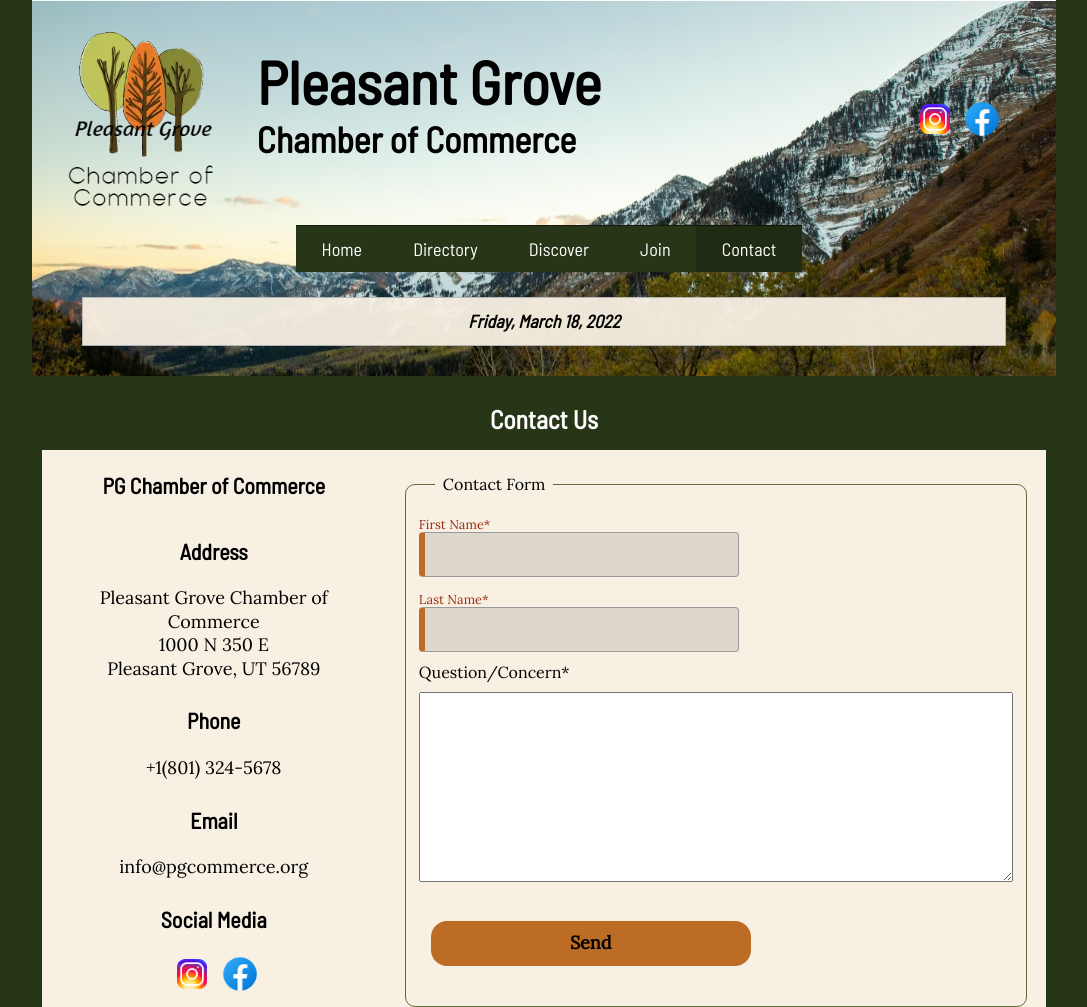
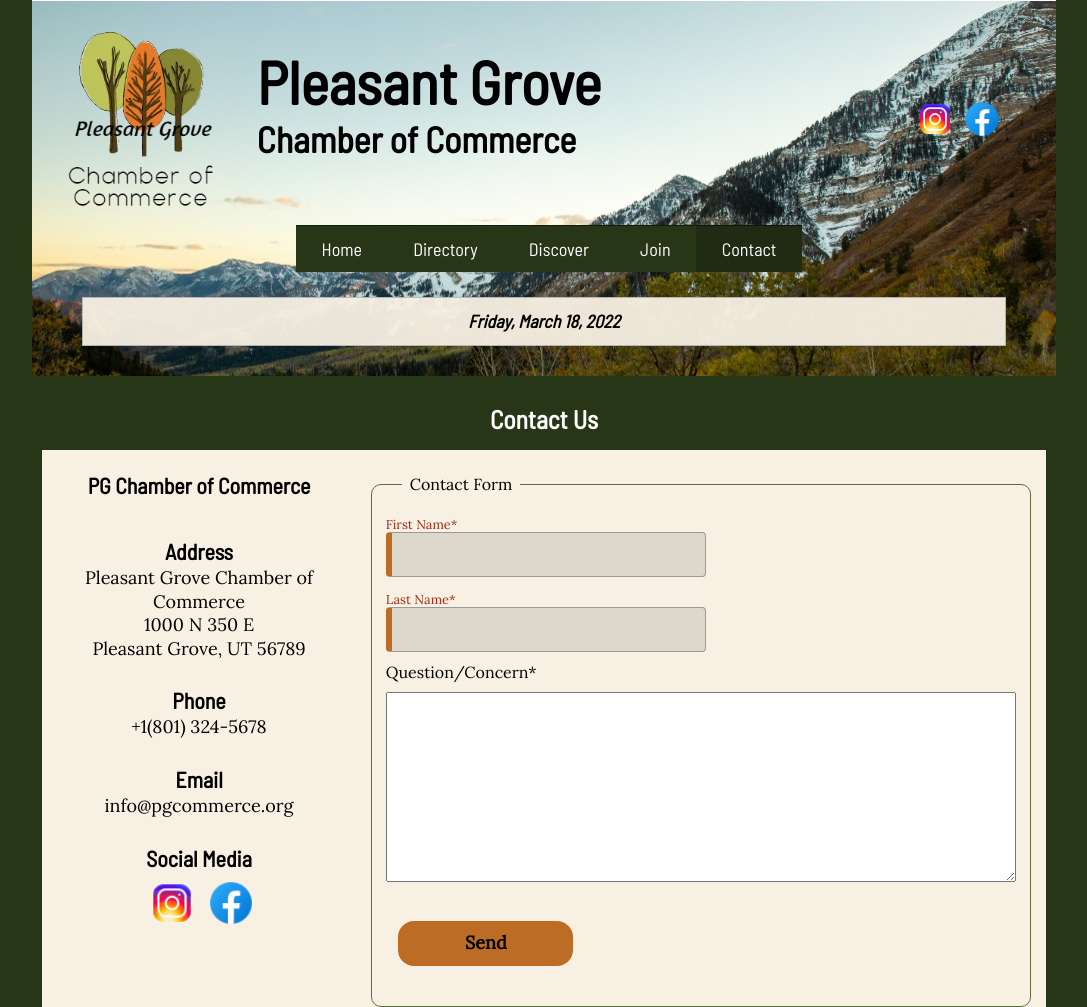
Before and after one commit to jessicabreedlove/wdd230, a plain HTML site: page chamber/contact.html in a window 1280 px wide. Shown: the top 1007 px of the page, without its empty margins (96-1183 px from the left). Drawn offline with Linux system fonts and the light colour scheme; a script that the page names is missing.

Commit message:
contact button

```diff
--- a/chamber/contact.html
+++ b/chamber/contact.html
@@ -82,7 +82,7 @@
           <p>info@pgcommerce.org</p>
 
           <h3>Social Media</h3>
-          <div class="social">
+          <div class="contact-social">
             <a
               class="socialmedia"
               target="_blank"
--- a/chamber/css/base.css
+++ b/chamber/css/base.css
@@ -550,8 +550,17 @@ form label.top input:required:valid {
   color: white;
 }
 
+.contact-grid h3 {
+  margin-bottom: 2px;
+}
+
 .contact-info {
   padding: 5px;
+}
+
+.contact-social img.icon {
+  width: 50px;
+  padding-top: 5px;
 }
 
 form label.contact-form-top,
@@ -585,7 +594,7 @@ form label.contact-form-top input:required:valid {
 
 #sendBtn {
   margin-top: 2em;
-  width: 70%;
+  width: 175px;
 }
 
 label.question {
```
